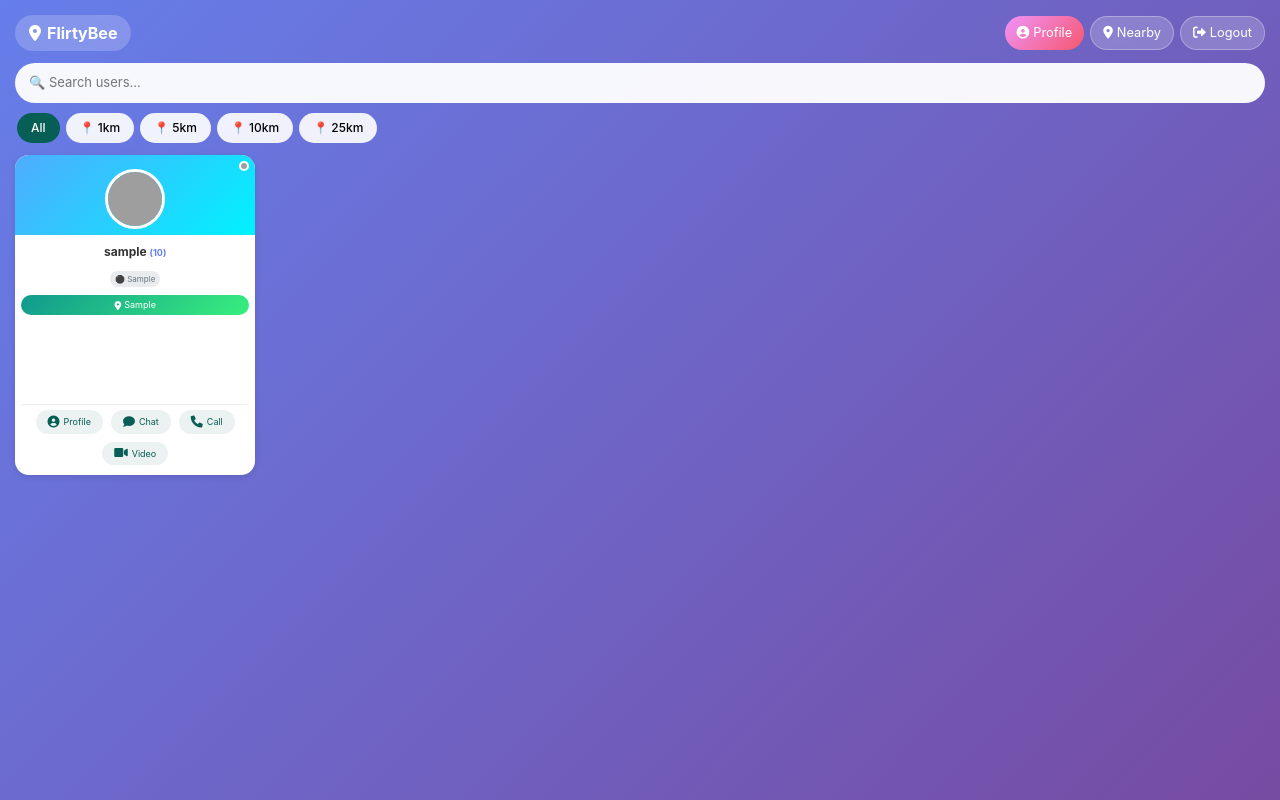
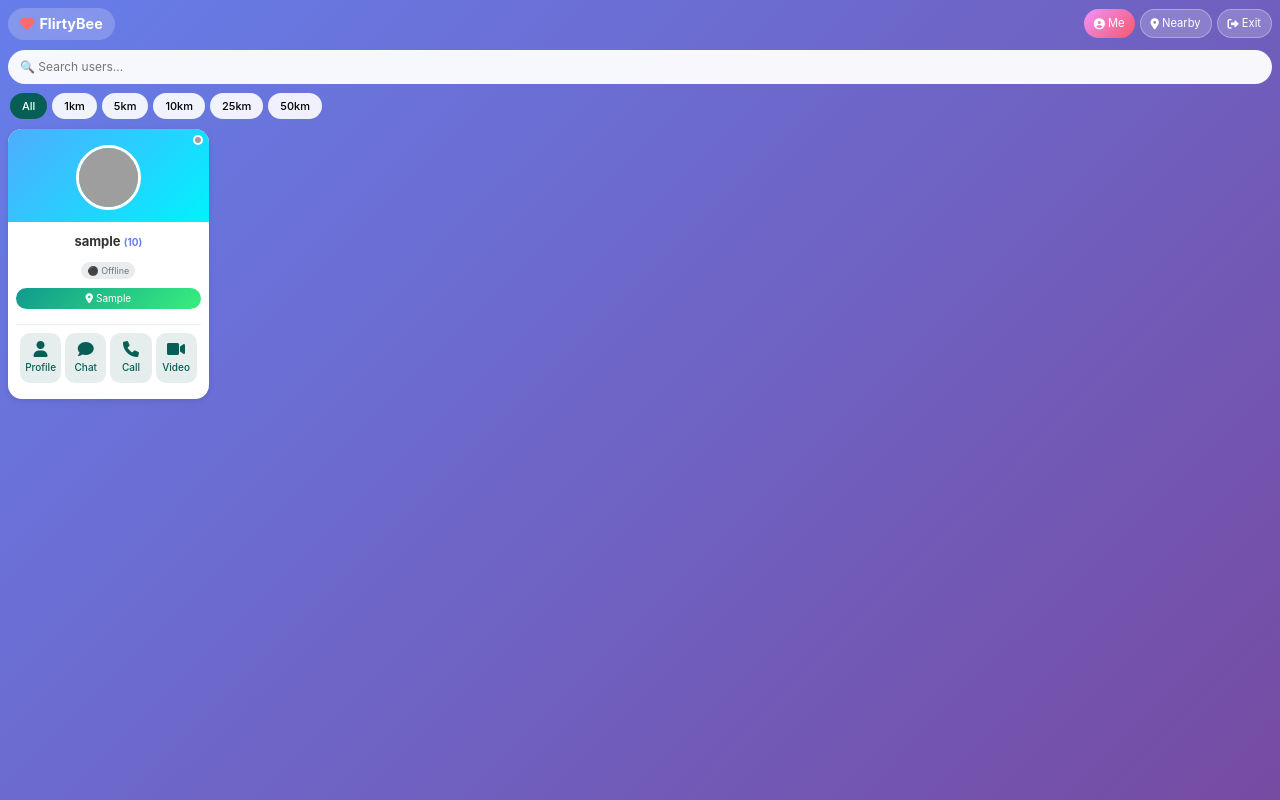
Before and after one commit to my-bmb/Message-, a Flask app: template templates/users.html in a window 1280 px wide. Run offline with Flask 3, Linux system fonts and the light colour scheme; the template is opened without the code that fills it: most values are stand-ins (such as "Sample title", 1, 10 or a date in 2020); parts of the project's set-up code (start-up, migrations or seed data) failed here and were passed over; some libraries are stand-ins or nearby versions; grey boxes are pictures that could not be loaded.

Commit message:
Add files via upload

```diff
--- a/templates/users.html
+++ b/templates/users.html
@@ -3,7 +3,7 @@
 <head>
     <meta charset="UTF-8">
     <meta name="viewport" content="width=device-width, initial-scale=1.0, user-scalable=yes">
-    <title>FlirtyBee - Nearby Users</title>
+    <title>FlirtyBee - Nearby</title>
     <link href="https://cdn.jsdelivr.net/npm/bootstrap@5.3.0/dist/css/bootstrap.min.css" rel="stylesheet">
     <link rel="stylesheet" href="https://cdnjs.cloudflare.com/ajax/libs/font-awesome/6.0.0-beta3/css/all.min.css">
     <style>
@@ -17,7 +17,7 @@
             background: linear-gradient(135deg, #667eea 0%, #764ba2 100%);
             min-height: 100vh;
             font-family: -apple-system, BlinkMacSystemFont, 'Segoe UI', Roboto, Helvetica, Arial, sans-serif;
-            padding: 10px;
+            padding: 8px;
             padding-bottom: 70px;
         }
 
@@ -26,27 +26,27 @@
             display: flex;
             justify-content: space-between;
             align-items: center;
-            margin-bottom: 12px;
+            margin-bottom: 10px;
             flex-wrap: wrap;
-            gap: 8px;
+            gap: 6px;
         }
 
         .app-title {
             display: flex;
             align-items: center;
-            gap: 6px;
+            gap: 5px;
             background: rgba(255,255,255,0.2);
             backdrop-filter: blur(10px);
-            padding: 6px 14px;
+            padding: 5px 12px;
             border-radius: 30px;
             color: white;
             font-weight: bold;
-            font-size: 1rem;
+            font-size: 0.9rem;
         }
 
         .header-buttons {
             display: flex;
-            gap: 6px;
+            gap: 5px;
         }
 
         .header-btn {
@@ -55,13 +55,13 @@
             border: 1px solid rgba(255,255,255,0.3);
             color: white;
             border-radius: 30px;
-            padding: 6px 12px;
-            font-size: 0.8rem;
+            padding: 5px 10px;
+            font-size: 0.7rem;
             cursor: pointer;
             transition: all 0.3s ease;
             display: flex;
             align-items: center;
-            gap: 4px;
+            gap: 3px;
             text-decoration: none;
         }
 
@@ -74,24 +74,24 @@
             border: none;
         }
 
-        /* Search Box */
+        /* Search */
         .search-container {
-            margin-bottom: 10px;
+            margin-bottom: 8px;
         }
 
         .search-input {
             width: 100%;
-            padding: 10px 14px;
+            padding: 8px 12px;
             border-radius: 30px;
             border: none;
             background: rgba(255,255,255,0.95);
-            font-size: 13px;
+            font-size: 12px;
             outline: none;
         }
 
         /* Distance Filters */
         .filters-container {
-            margin-bottom: 12px;
+            margin-bottom: 10px;
             overflow-x: auto;
             white-space: nowrap;
             -webkit-overflow-scrolling: touch;
@@ -104,16 +104,16 @@
 
         .filter-buttons {
             display: inline-flex;
-            gap: 6px;
+            gap: 5px;
             padding: 0 2px;
         }
 
         .filter-btn {
             background: rgba(255,255,255,0.9);
             border: none;
-            padding: 6px 14px;
+            padding: 5px 12px;
             border-radius: 30px;
-            font-size: 12px;
+            font-size: 11px;
             font-weight: 500;
             cursor: pointer;
             transition: all 0.2s;
@@ -124,14 +124,14 @@
             color: white;
         }
 
-        /* User Grid - 3 Columns */
+        /* User Grid - 3 Columns on Mobile */
         .users-grid {
             display: grid;
             grid-template-columns: repeat(3, 1fr);
             gap: 8px;
         }
 
-        /* User Card - 3:4 Ratio */
+        /* User Card */
         .user-card {
             background: white;
             border-radius: 14px;
@@ -140,7 +140,6 @@
             transition: all 0.2s ease;
             box-shadow: 0 2px 6px rgba(0,0,0,0.1);
             position: relative;
-            aspect-ratio: 3 / 4;
             display: flex;
             flex-direction: column;
         }
@@ -167,54 +166,53 @@
 
         .user-avatar {
             background: linear-gradient(135deg, #4facfe 0%, #00f2fe 100%);
-            padding: 14px 0 6px 0;
+            padding: 16px 0 12px 0;
             text-align: center;
             flex-shrink: 0;
         }
 
         .profile-pic-small {
-            width: 60px;
-            height: 60px;
+            width: 65px;
+            height: 65px;
             border-radius: 50%;
             object-fit: cover;
             border: 3px solid white;
         }
 
         .user-avatar i {
-            font-size: 42px;
+            font-size: 55px;
             color: white;
         }
 
         .user-card-info {
-            padding: 8px 6px 10px 6px;
+            padding: 10px 8px 12px 8px;
             text-align: center;
             flex: 1;
             display: flex;
             flex-direction: column;
-            justify-content: space-between;
         }
 
         .user-card-name {
             font-weight: 700;
-            font-size: 12px;
+            font-size: 13px;
             white-space: nowrap;
             overflow: hidden;
             text-overflow: ellipsis;
-            margin-bottom: 3px;
+            margin-bottom: 4px;
             color: #333;
         }
 
         .age-text {
-            font-size: 9px;
+            font-size: 10px;
             color: #667eea;
         }
 
         .status-badge {
-            font-size: 8px;
-            padding: 2px 5px;
+            font-size: 9px;
+            padding: 2px 6px;
             border-radius: 20px;
             display: inline-block;
-            margin-bottom: 4px;
+            margin-bottom: 5px;
         }
 
         .status-online {
@@ -228,14 +226,14 @@
         }
 
         .distance-badge {
-            font-size: 9px;
+            font-size: 10px;
             padding: 3px 6px;
             border-radius: 20px;
             display: inline-flex;
             align-items: center;
             gap: 3px;
             justify-content: center;
-            margin-bottom: 6px;
+            margin-bottom: 10px;
             width: 100%;
         }
 
@@ -254,53 +252,86 @@
             color: white;
         }
 
-        /* Call Icons - Mobile Friendly */
-        .call-icons {
+        /* ========== ACTION BUTTONS - FIXED 4 BUTTONS ========== */
+        .action-buttons {
             display: flex;
-            justify-content: center;
-            gap: 8px;
-            padding-top: 5px;
+            flex-direction: row;
+            justify-content: space-around;
+            align-items: center;
+            gap: 4px;
+            padding: 8px 4px 4px 4px;
             border-top: 1px solid #eee;
-            flex-wrap: wrap;
+            margin-top: 5px;
+            flex-wrap: nowrap;
         }
 
-        .call-icons a {
+        .action-btn {
+            display: flex;
+            flex-direction: column;
+            align-items: center;
+            justify-content: center;
+            gap: 3px;
+            padding: 6px 0;
+            border-radius: 10px;
+            text-decoration: none;
+            font-size: 9px;
+            transition: all 0.2s;
+            background: rgba(7, 94, 84, 0.1);
             color: #075e54;
-            font-size: 12px;
-            text-decoration: none;
-            padding: 5px 8px;
-            border-radius: 20px;
-            background: rgba(7,94,84,0.08);
-            transition: all 0.2s;
-            display: inline-flex;
-            align-items: center;
-            gap: 4px;
+            flex: 1;
+            min-width: 0;
         }
 
-        .call-icons a:active {
-            background: rgba(7,94,84,0.2);
-            transform: scale(0.95);
+        .action-btn:active {
+            background: rgba(7, 94, 84, 0.25);
+            transform: scale(0.96);
         }
 
-        /* Mobile specific: show icons with labels on larger screens */
-        .call-icons .icon-label {
-            display: none;
+        .action-btn i {
+            font-size: 14px;
         }
 
+        .action-btn span {
+            font-size: 8px;
+            font-weight: 500;
+        }
+
+        /* Make buttons a bit larger on tablet */
         @media (min-width: 480px) {
-            .call-icons a {
-                padding: 4px 10px;
+            .action-btn i {
+                font-size: 16px;
             }
-            .call-icons .icon-label {
-                display: inline;
-                font-size: 9px;
+            .action-btn span {
+                font-size: 10px;
+            }
+            .action-btn {
+                padding: 8px 0;
+            }
+        }
+
+        @media (min-width: 600px) {
+            .users-grid {
+                grid-template-columns: repeat(4, 1fr);
+                gap: 12px;
+            }
+        }
+
+        @media (min-width: 900px) {
+            .users-grid {
+                grid-template-columns: repeat(5, 1fr);
+            }
+        }
+
+        @media (min-width: 1200px) {
+            .users-grid {
+                grid-template-columns: repeat(6, 1fr);
             }
         }
 
         .unread-badge {
             position: absolute;
-            top: -3px;
-            right: -3px;
+            top: -2px;
+            right: -2px;
             background: #dc3545;
             color: white;
             border-radius: 20px;
@@ -321,9 +352,9 @@
 
         .location-prompt {
             background: rgba(255,255,255,0.95);
-            border-radius: 14px;
-            padding: 10px 14px;
-            margin-bottom: 12px;
+            border-radius: 12px;
+            padding: 8px 12px;
+            margin-bottom: 10px;
             display: flex;
             align-items: center;
             justify-content: space-between;
@@ -331,25 +362,25 @@
         }
 
         .location-prompt-text {
-            font-size: 12px;
+            font-size: 11px;
             color: #333;
             display: flex;
             align-items: center;
-            gap: 6px;
+            gap: 5px;
         }
 
         .location-prompt-text i {
             color: #ff9800;
-            font-size: 14px;
+            font-size: 12px;
         }
 
         .enable-location-btn {
             background: #075e54;
             color: white;
             border: none;
-            padding: 6px 14px;
+            padding: 5px 12px;
             border-radius: 30px;
-            font-size: 11px;
+            font-size: 10px;
             cursor: pointer;
         }
 
@@ -360,83 +391,68 @@
             transform: translateX(-50%);
             background: #333;
             color: white;
-            padding: 8px 16px;
+            padding: 6px 14px;
             border-radius: 30px;
             z-index: 10000;
-            font-size: 12px;
+            font-size: 11px;
             white-space: nowrap;
         }
 
-        /* Desktop View */
-        @media (min-width: 768px) {
-            body { padding: 15px; }
-            .users-grid { grid-template-columns: repeat(4, 1fr); gap: 12px; }
-            .empty-state { grid-column: span 4; }
-            .call-icons a { padding: 5px 12px; }
+        .hide-mobile {
+            display: none;
         }
 
-        @media (min-width: 1024px) {
-            .users-grid { grid-template-columns: repeat(5, 1fr); }
-            .empty-state { grid-column: span 5; }
+        @media (min-width: 450px) {
+            .hide-mobile {
+                display: inline;
+            }
         }
-
-        @media (min-width: 1300px) {
-            .users-grid { grid-template-columns: repeat(6, 1fr); }
-            .empty-state { grid-column: span 6; }
-        }
-
-        .hide-mobile { display: none; }
-        @media (min-width: 500px) { .hide-mobile { display: inline; } }
     </style>
 </head>
 <body>
-    <!-- Main Content - No Loading Overlays -->
     <div class="app-header">
         <div class="app-title">
-            <i class="fas fa-map-marker-alt"></i>
+            <i class="fas fa-heart" style="color: #ff6b6b;"></i>
             <span>FlirtyBee</span>
         </div>
         <div class="header-buttons">
             <a href="{{ url_for('profile') }}" class="header-btn profile-btn">
-                <i class="fas fa-user-circle"></i> <span class="hide-mobile">Profile</span>
+                <i class="fas fa-user-circle"></i> <span class="hide-mobile">Me</span>
             </a>
             <button onclick="refreshLocation()" class="header-btn">
                 <i class="fas fa-location-dot"></i> <span class="hide-mobile">Nearby</span>
             </button>
             <button onclick="logoutUser()" class="header-btn">
-                <i class="fas fa-sign-out-alt"></i> <span class="hide-mobile">Logout</span>
+                <i class="fas fa-sign-out-alt"></i> <span class="hide-mobile">Exit</span>
             </button>
         </div>
     </div>
 
-    <!-- Search -->
     <div class="search-container">
         <input type="text" id="searchInput" class="search-input" placeholder="🔍 Search users...">
     </div>
 
-    <!-- Distance Filters -->
     <div class="filters-container">
         <div class="filter-buttons">
             <button class="filter-btn active" data-distance="all">All</button>
-            <button class="filter-btn" data-distance="1">📍 1km</button>
-            <button class="filter-btn" data-distance="5">📍 5km</button>
-            <button class="filter-btn" data-distance="10">📍 10km</button>
-            <button class="filter-btn" data-distance="25">📍 25km</button>
+            <button class="filter-btn" data-distance="1">1km</button>
+            <button class="filter-btn" data-distance="5">5km</button>
+            <button class="filter-btn" data-distance="10">10km</button>
+            <button class="filter-btn" data-distance="25">25km</button>
+            <button class="filter-btn" data-distance="50">50km</button>
         </div>
     </div>
 
-    <!-- Location Prompt -->
     <div id="locationPrompt" class="location-prompt" style="display: none;">
         <div class="location-prompt-text">
             <i class="fas fa-location-arrow"></i>
-            <span>Turn on location to see distances</span>
+            <span>Enable location to see distances</span>
         </div>
         <button onclick="refreshLocation()" class="enable-location-btn">
             <i class="fas fa-location-dot"></i> Enable
         </button>
     </div>
 
-    <!-- Users Grid -->
     <div class="users-grid" id="usersGrid">
         {% for user in users %}
         <div class="user-card" data-user-id="{{ user.id }}" data-username="{{ user.username }}" data-distance="{{ user.distance_km or 999 }}" data-has-location="{% if user.distance_display and user.distance_display != 'Unknown' %}true{% else %}false{% endif %}">
@@ -463,17 +479,17 @@
                         {% if user.is_online %}
                             ● Online
                         {% else %}
-                            ⚫ {{ user.last_seen_formatted|truncate(10, true) }}
+                            ⚫ Offline
                         {% endif %}
                     </div>
 
                     {% if user.distance_display and user.distance_display != 'Unknown' %}
                         <div class="distance-badge distance-known">
-                            <i class="fas fa-location-dot"></i> {{ user.distance_display }}
+                            <i class="fas fa-map-marker-alt"></i> {{ user.distance_display }}
                         </div>
                     {% elif session.get('user_lat') is none and session.get('user_lng') is none %}
                         <div class="distance-badge distance-warning">
-                            <i class="fas fa-exclamation-triangle"></i> Turn on location
+                            <i class="fas fa-exclamation-triangle"></i> No GPS
                         </div>
                     {% else %}
                         <div class="distance-badge distance-unknown">
@@ -482,31 +498,32 @@
                     {% endif %}
                 </div>
 
-                <!-- Call Icons - All 4 buttons visible on mobile -->
-                <div class="call-icons">
-                    <a href="{{ url_for('view_user_profile', user_id=user.id) }}" title="View Profile" onclick="event.stopPropagation();">
-                        <i class="fas fa-user-circle"></i>
-                        <span class="icon-label">Profile</span>
+                <!-- 4 ACTION BUTTONS - ALWAYS VISIBLE -->
+                <div class="action-buttons">
+                    <a href="{{ url_for('view_user_profile', user_id=user.id) }}" class="action-btn" title="View Profile" onclick="event.stopPropagation();">
+                        <i class="fas fa-user"></i>
+                        <span>Profile</span>
                     </a>
-                    <a href="{{ url_for('chat', user_id=user.id) }}" class="chat-link" title="Chat" onclick="event.stopPropagation();">
+                    <a href="{{ url_for('chat', user_id=user.id) }}" class="action-btn" title="Send Message" onclick="event.stopPropagation();">
                         <i class="fas fa-comment"></i>
-                        <span class="icon-label">Chat</span>
+                        <span>Chat</span>
                     </a>
-                    <a href="{{ url_for('audio_call', user_id=user.id) }}" class="audio-call-link" title="Audio Call" onclick="event.stopPropagation();">
+                    <a href="{{ url_for('audio_call', user_id=user.id) }}" class="action-btn" title="Audio Call" onclick="event.stopPropagation();">
                         <i class="fas fa-phone"></i>
-                        <span class="icon-label">Call</span>
+                        <span>Call</span>
                     </a>
-                    <a href="{{ url_for('video_call', user_id=user.id) }}" class="video-call-link" title="Video Call" onclick="event.stopPropagation();">
+                    <a href="{{ url_for('video_call', user_id=user.id) }}" class="action-btn" title="Video Call" onclick="event.stopPropagation();">
                         <i class="fas fa-video"></i>
-                        <span class="icon-label">Video</span>
+                        <span>Video</span>
                     </a>
                 </div>
             </div>
         </div>
         {% else %}
         <div class="empty-state">
-            <i class="fas fa-users"></i>
-            <p>No other users found</p>
+            <i class="fas fa-users fa-3x"></i>
+            <p style="margin-top: 10px;">No other users found nearby</p>
+            <small>Try increasing distance filter</small>
         </div>
         {% endfor %}
     </div>
@@ -523,7 +540,7 @@
             toast.className = 'toast-notification';
             toast.textContent = message;
             document.body.appendChild(toast);
-            setTimeout(() => toast.remove(), 2500);
+            setTimeout(() => toast.remove(), 2000);
         }
 
         function getCurrentLocation() {
@@ -596,10 +613,7 @@
                     } else {
                         indicator.classList.remove('online');
                         indicator.classList.add('offline');
-                        if (statusBadge && data.last_seen) {
-                            const date = new Date(data.last_seen);
-                            statusBadge.innerHTML = `⚫ ${date.toLocaleString('en-IN', { hour12: true }).substring(0, 10)}`;
-                        }
+                        if (statusBadge) statusBadge.innerHTML = '⚫ Offline';
                     }
                 }
             });
@@ -626,10 +640,10 @@
                     const db = card.querySelector('.distance-badge');
                     if (db) {
                         if (user.distance_display && user.distance_display !== 'Unknown') {
-                            db.innerHTML = `<i class="fas fa-location-dot"></i> ${user.distance_display}`;
+                            db.innerHTML = `<i class="fas fa-map-marker-alt"></i> ${user.distance_display}`;
                             db.className = 'distance-badge distance-known';
                         } else if (!currentLocation) {
-                            db.innerHTML = `<i class="fas fa-exclamation-triangle"></i> Turn on location`;
+                            db.innerHTML = `<i class="fas fa-exclamation-triangle"></i> No GPS`;
                             db.className = 'distance-badge distance-warning';
                         } else {
                             db.innerHTML = `<i class="fas fa-question-circle"></i> Unknown`;
@@ -721,7 +735,7 @@
             document.querySelectorAll('.user-card').forEach(card => {
                 const userId = card.getAttribute('data-user-id');
                 card.addEventListener('click', (e) => {
-                    if (e.target.closest('.call-icons')) return;
+                    if (e.target.closest('.action-buttons')) return;
                     window.location.href = `/chat/${userId}`;
                 });
             });
```
